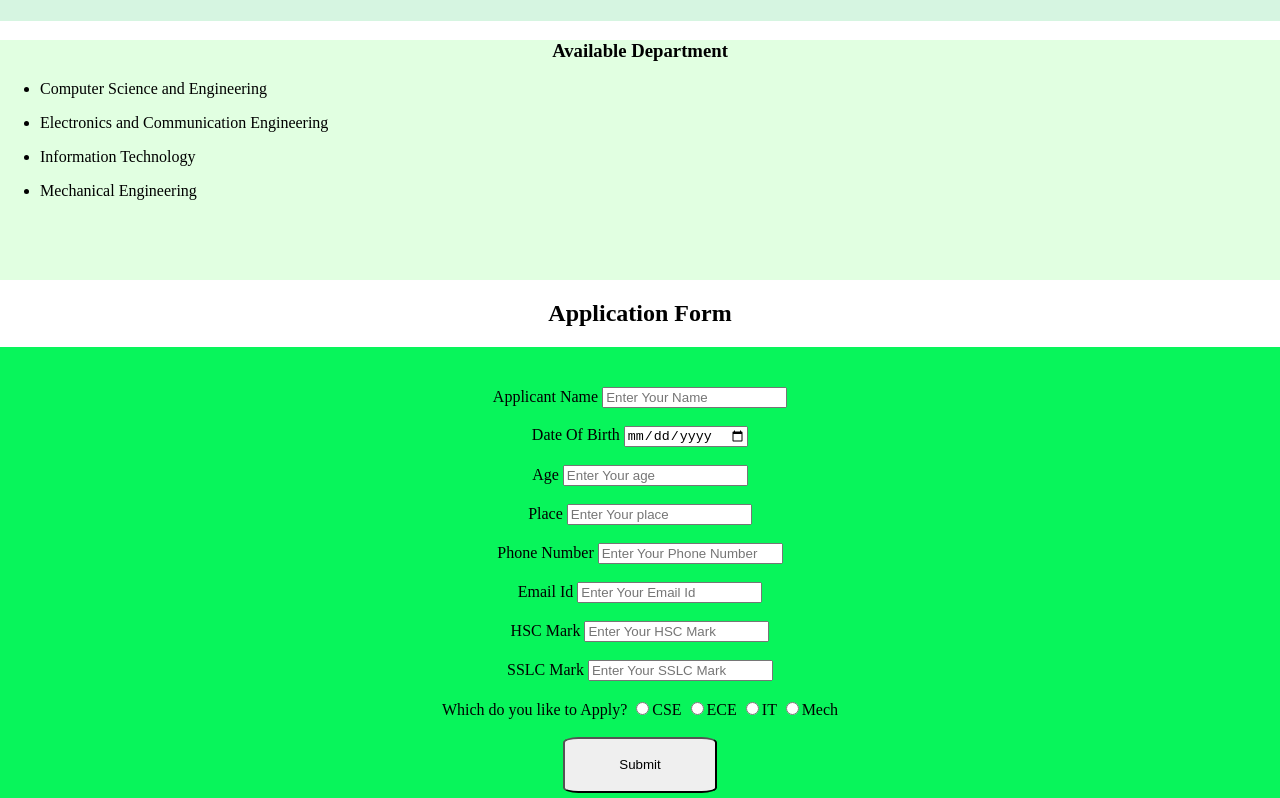
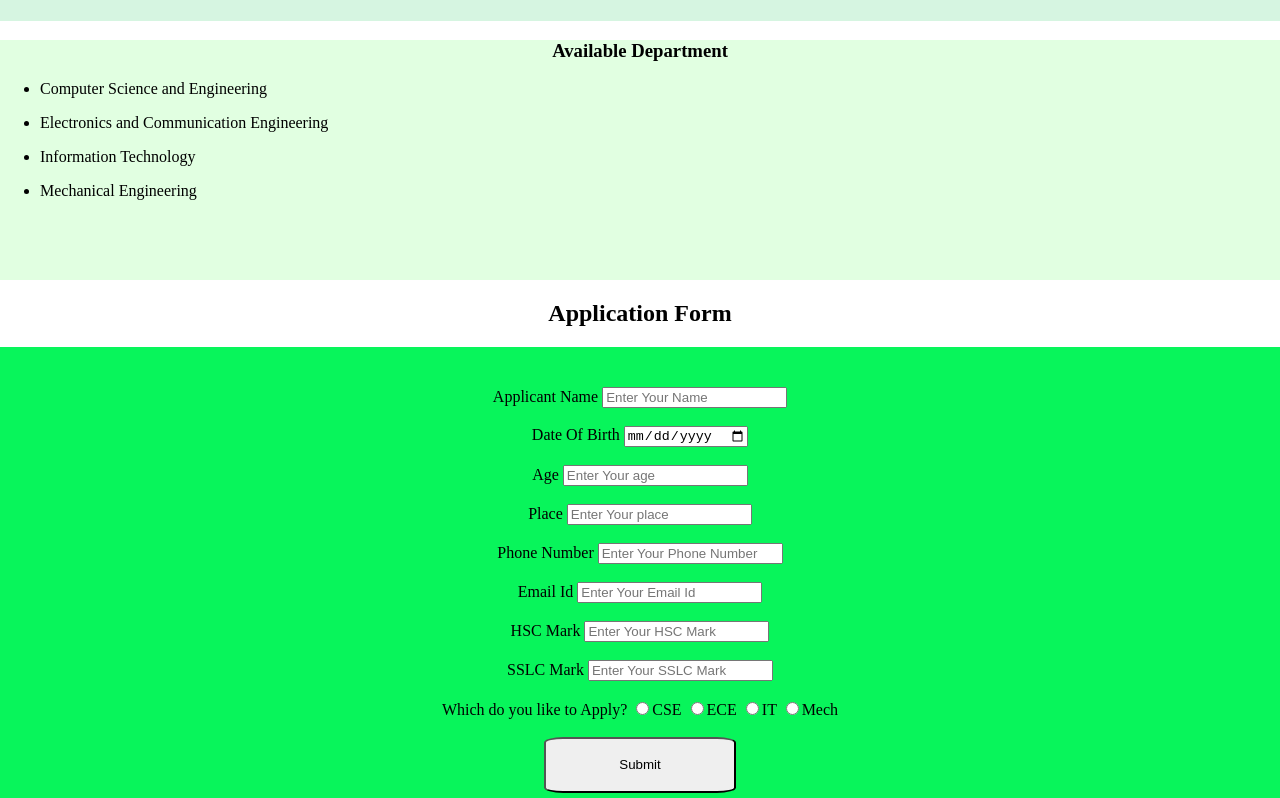
Before and after one commit to raji410/rkr, a plain HTML site: page index.html in a window 1280 px wide. Shown: the part 539-1337 px from the top of the page. Drawn offline with Linux system fonts and the light colour scheme.

Commit message:
Update index.html

```diff
--- a/index.html
+++ b/index.html
@@ -52,7 +52,7 @@
             }
             button{
                 height: 7vh;
-                width:12vw;
+                width:15vw;
                 border-radius: 10%;
             }
             button:hover{
```
